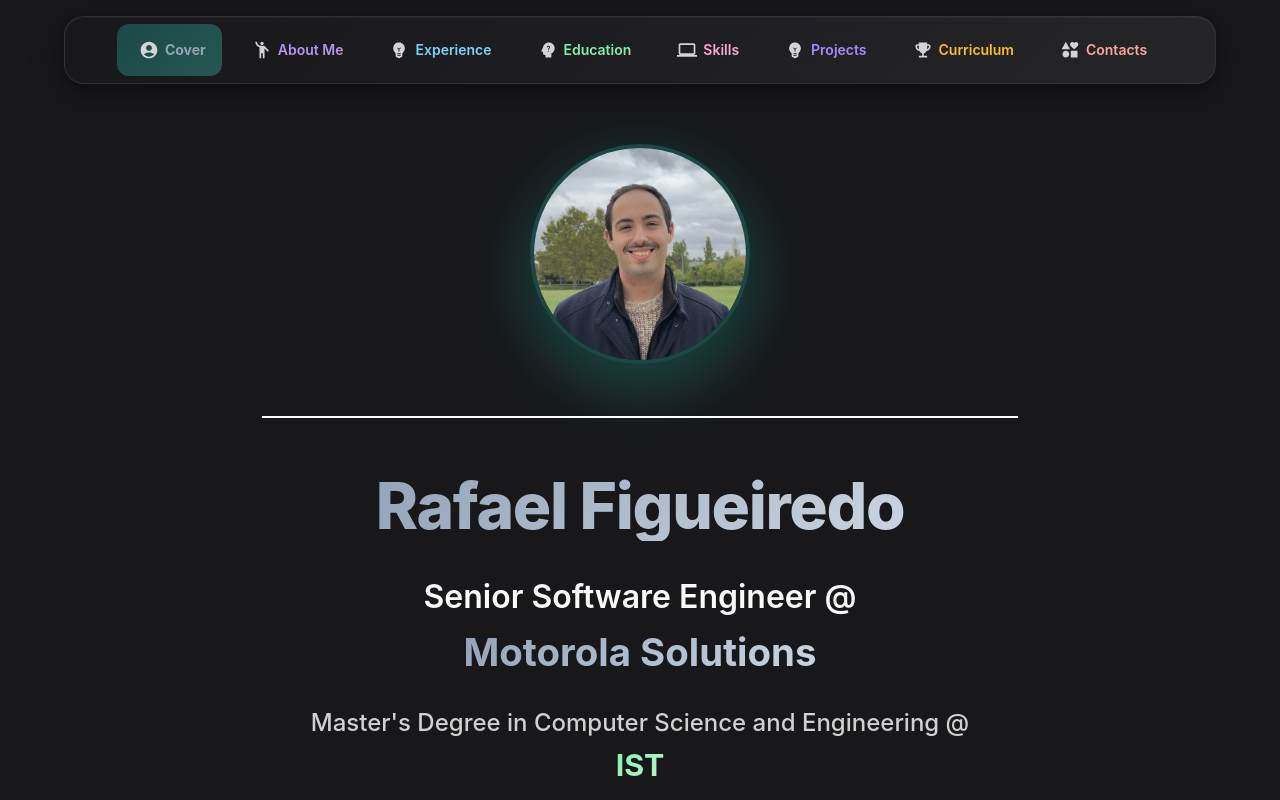
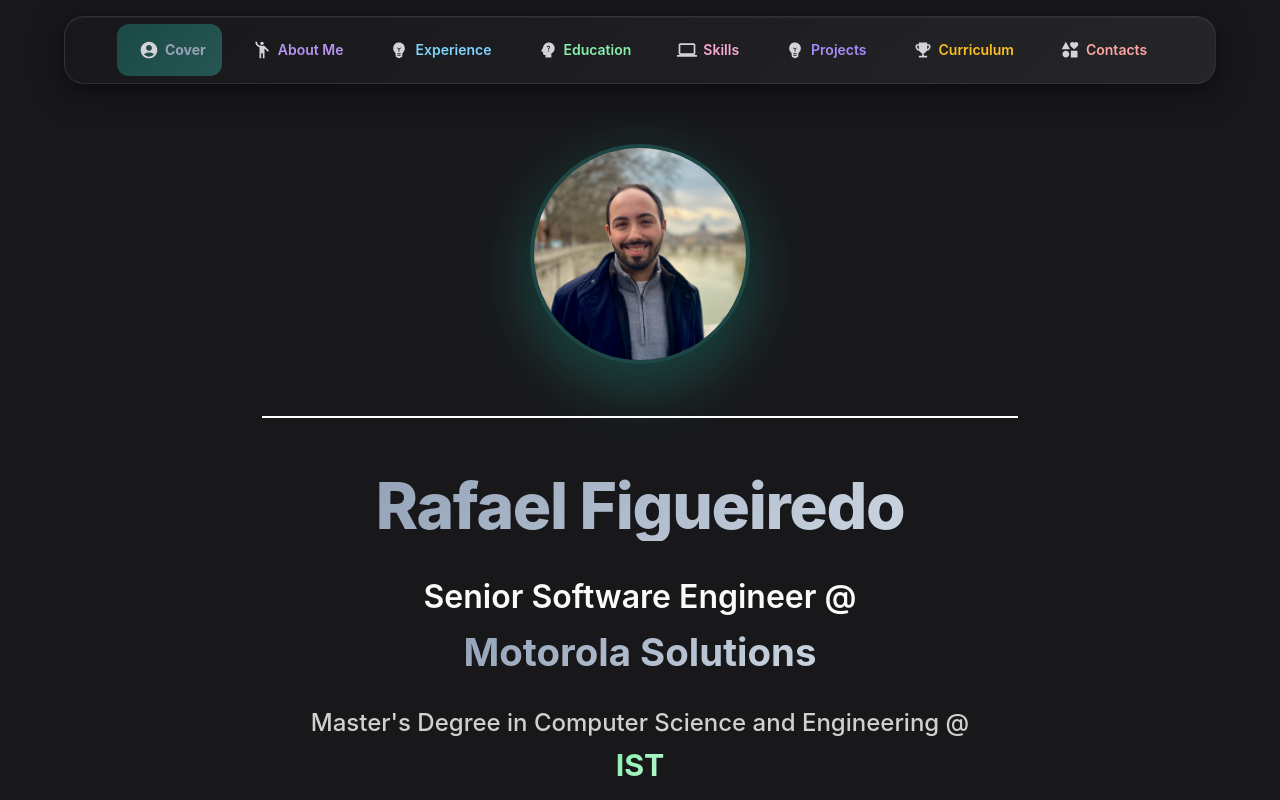
Before and after one commit to rafafigo/rafafigo.github.io, a React (Create React App) app: page / in a window 1280 px wide. Shown: the top 800 px of the page. Built offline with nearby package versions, Linux system fonts and the light colour scheme.

Commit message:
update cover and resume

```diff
--- a/src/components/Cover.tsx
+++ b/src/components/Cover.tsx
@@ -60,7 +60,7 @@
 							<AnimatedFadeInImage>
 						<Avatar
 							alt="Rafael Figueiredo"
-							src="/rafa.jpg"
+							src="/rafa.jpeg"
 							sx={{
 								width: { xs: 140, sm: 180, md: 200, lg: 220 },
 								height: { xs: 140, sm: 180, md: 200, lg: 220 },
--- a/src/components/MenuBar.tsx
+++ b/src/components/MenuBar.tsx
@@ -324,7 +324,7 @@
 				</Typography>
 			</MenuItem>
 			<MenuItem
-				href="https://drive.google.com/file/d/1M1r4RHab3YzfeQSuJ6k8C7up8v-sVF91/view?usp=sharing"
+				href="https://drive.google.com/file/d/15tqZYWN8FHpFS0a6HUmsKGTaCLWo86pp/view?usp=sharing"
 				target="_blank"
 				component="a"
 				onClick={() => scrollToSection("pricing")}
```
Also changed, not shown: public/rafa.jpeg (added).
